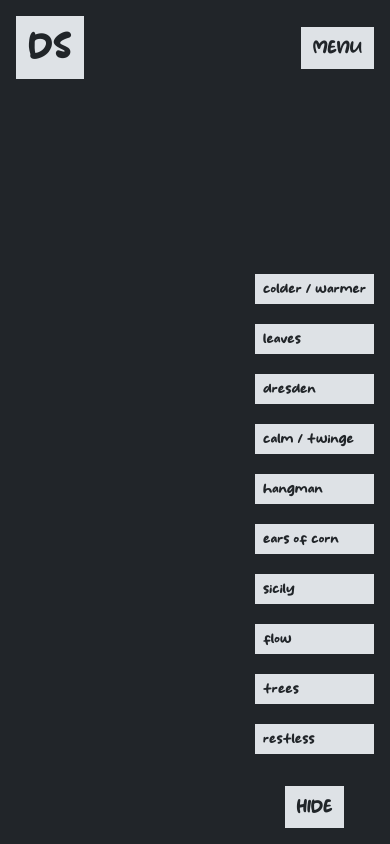
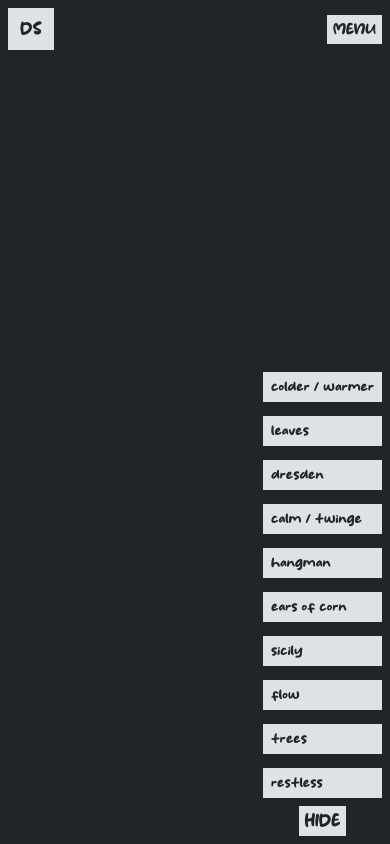
Before and after one commit to DagnaSchmidt/analog-photos, a React (Create React App) app: page /photos in a window 390 px wide. Built offline with nearby package versions, Linux system fonts and the light colour scheme.

Commit message:
responsive mobile

```diff
--- a/src/Styles/_header.scss
+++ b/src/Styles/_header.scss
@@ -28,7 +28,7 @@
             margin-right: auto;
             left: 0;
             right: 0;
-            top: 16px;
+            top: 32px;
             justify-content: space-between;
             &__item {
                 font-size: 18px;
@@ -44,6 +44,7 @@
             }
         }
         &__toggle {
+            font-size: 24px;
             display: flex;
             justify-content: center;
             align-items: center;
@@ -64,7 +65,7 @@
         padding: 12px;
         .nav__list {
             width: 300px;
-            top: 6px;
+            top: 16px;
         }
     }
 }
@@ -73,8 +74,30 @@
     .header {
         padding: 12px;
         .nav__list {
-            padding-right: 40px;
-            top: 4px;
+            width: 240px;
+            top: 16px;
         }
     }
 }
+//MOBILE
+@media screen and (max-width: 480px) {
+    .header {
+        padding: 4px;
+        .logo {
+            font-size: 16px;
+        }
+        .nav__list {
+            padding-right: 24px;
+            width: 140px;
+            top: 12px;
+            &__item {
+                font-size: 12px;
+                padding: 6px;
+            }
+        }
+        .nav__toggle {
+            font-size: 14px;
+            padding: 6px;
+        }
+    }
+}
--- a/src/Styles/app.css
+++ b/src/Styles/app.css
@@ -50,7 +50,7 @@
   margin-right: auto;
   left: 0;
   right: 0;
-  top: 16px;
+  top: 32px;
   justify-content: space-between;
 }
 .header .nav__list__item {
@@ -66,6 +66,7 @@
   background-color: var(--color-white);
 }
 .header .nav__toggle {
+  font-size: 24px;
   display: flex;
   justify-content: center;
   align-items: center;
@@ -85,7 +86,7 @@
   }
   .header .nav__list {
     width: 300px;
-    top: 6px;
+    top: 16px;
   }
 }
 @media screen and (max-width: 769px) {
@@ -93,8 +94,29 @@
     padding: 12px;
   }
   .header .nav__list {
-    padding-right: 40px;
-    top: 4px;
+    width: 240px;
+    top: 16px;
+  }
+}
+@media screen and (max-width: 480px) {
+  .header {
+    padding: 4px;
+  }
+  .header .logo {
+    font-size: 16px;
+  }
+  .header .nav__list {
+    padding-right: 24px;
+    width: 140px;
+    top: 12px;
+  }
+  .header .nav__list__item {
+    font-size: 12px;
+    padding: 6px;
+  }
+  .header .nav__toggle {
+    font-size: 14px;
+    padding: 6px;
   }
 }
 * {
@@ -116,7 +138,7 @@
   background-color: var(--color-black);
 }
 
-a, button, h1, h2, h3, h4, h5, h6, p {
+a, button, ul, h1, h2, h3, h4, h5, h6, p {
   all: unset;
 }
 
@@ -178,7 +200,6 @@ ul, li {
   padding: 12px 40px 12px 40px;
   display: flex;
   flex-direction: column;
-  align-items: flex-end;
   align-items: center;
 }
 .app .photos__nav__links {
@@ -332,4 +353,50 @@ ul, li {
   .app .about__info {
     padding: 0;
   }
+}
+@media screen and (max-width: 480px) {
+  .app .photos__nav {
+    padding: 4px;
+    font-size: 16px;
+  }
+  .app .photos__nav__toggle {
+    padding: 6px;
+  }
+  .app .photos__nav__links {
+    gap: 6px;
+    padding: 0;
+  }
+  .app .photos__scrollup {
+    bottom: 40px;
+    right: 4px;
+  }
+  .app .about {
+    flex-direction: column-reverse;
+    padding: 60px 8px 8px 8px;
+    gap: 4px;
+    justify-content: flex-start;
+  }
+  .app .about__info {
+    flex-direction: row;
+    align-self: flex-start;
+    max-width: 100%;
+    width: 100%;
+  }
+  .app .about__info__links {
+    align-items: flex-start;
+    gap: 4px;
+  }
+  .app .about__info__icon {
+    padding: 4px;
+  }
+  .app .about__info__text {
+    align-self: flex-end;
+  }
+  .app .about__img {
+    width: 100%;
+    height: auto;
+    max-height: 65vh;
+    -o-object-fit: cover;
+       object-fit: cover;
+  }
 }/*# sourceMappingURL=app.css.map */
--- a/src/Styles/app.scss
+++ b/src/Styles/app.scss
@@ -20,7 +20,7 @@
     height: 100vh;
     background-color: var(--color-black);
 }
-a, button, h1, h2, h3, h4, h5, h6, p {
+a, button, ul, h1, h2, h3, h4, h5, h6, p {
     all: unset;
 }
 ul, li {
@@ -77,8 +77,7 @@ ul, li {
             right: 0;
             padding: 12px 40px 12px 40px;
             display: flex;
-            flex-direction: column; //
-            align-items: flex-end; //
+            flex-direction: column;
             align-items: center;
             &__links {
                 display: flex;
@@ -247,3 +246,53 @@ ul, li {
         }
     }
 }
+//MOBILE
+@media screen and (max-width: 480px) {
+    .app {
+        .photos {
+            &__nav {
+                padding: 4px;
+                font-size: 16px;
+                &__toggle {
+                    padding: 6px;
+                }
+                &__links {
+                    gap: 6px;
+                    padding: 0;
+                }
+            }
+            &__scrollup {
+                bottom: 40px;
+                right: 4px;
+            }
+        }
+        .about {
+            flex-direction: column-reverse;
+            padding: 60px 8px 8px 8px;
+            gap: 4px;
+            justify-content: flex-start;
+            &__info {
+                flex-direction: row;
+                align-self: flex-start;
+                max-width: 100%;
+                width: 100%;
+                &__links {
+                    align-items: flex-start;
+                    gap: 4px;
+                }
+                &__icon {
+                    padding: 4px;
+                }
+                &__text {
+                    align-self: flex-end;
+                }
+            }
+            &__img {
+                width: 100%;
+                height: auto;
+                max-height: 65vh;
+                object-fit: cover;
+            }
+        }
+    }
+}
```
Also changed, not shown: 1 other file (tests, documents, lock files or other folders).
